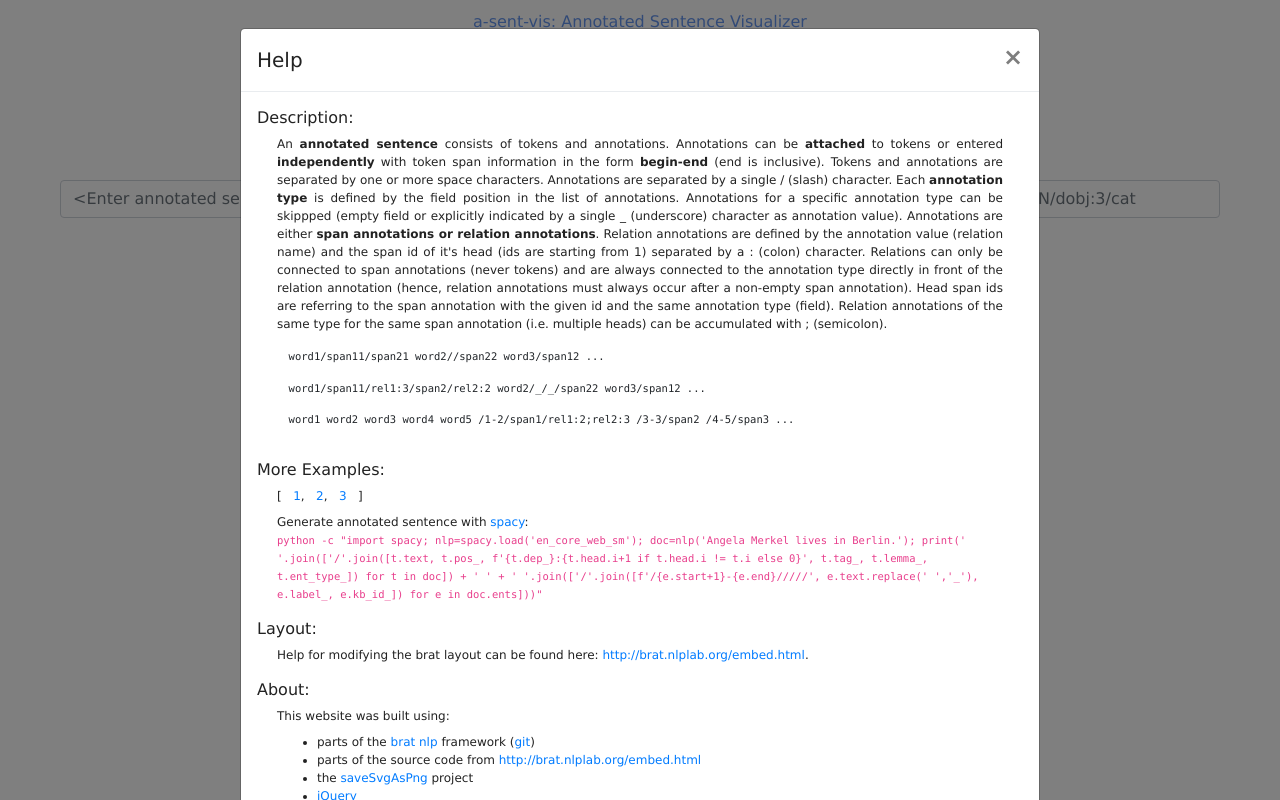
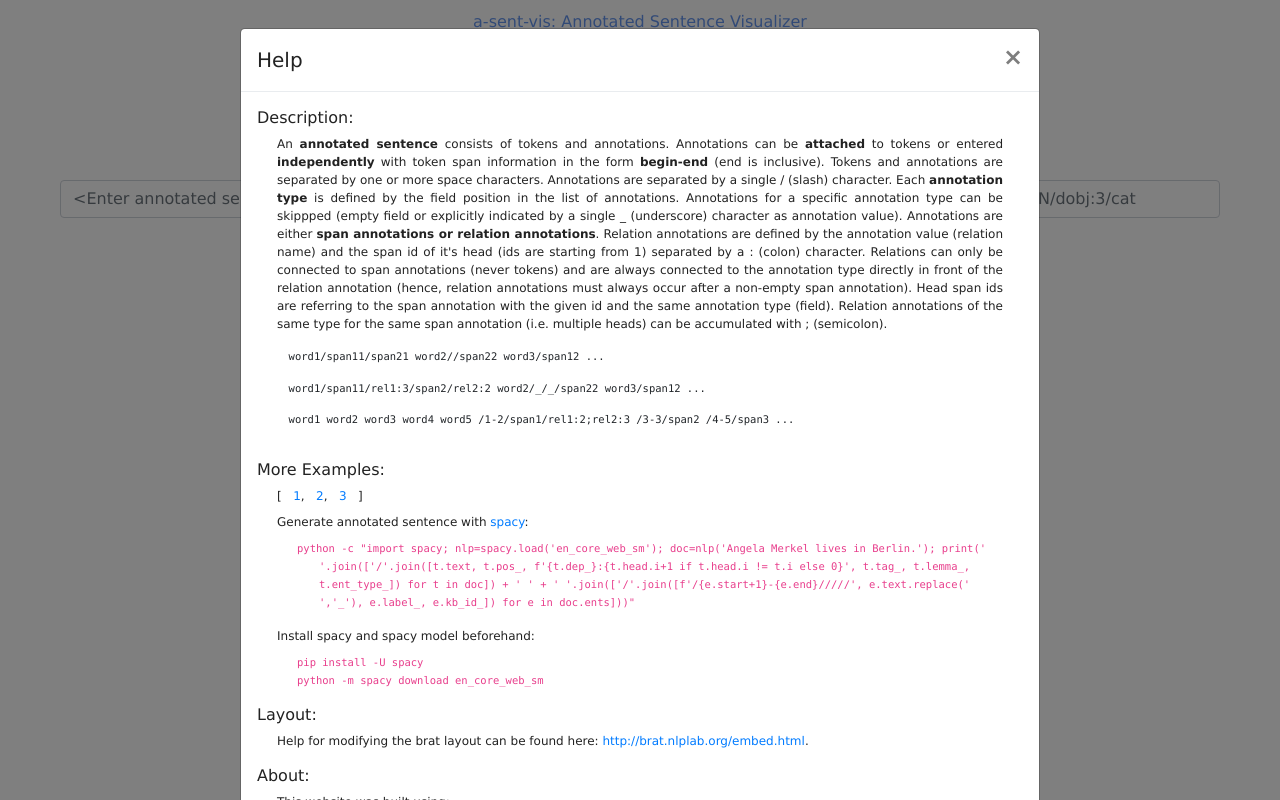
Before and after one commit to remstef/a-sent-vis, a plain HTML site: page client/index.html in a window 1280 px wide. Both pictures are taken after a click on the link "Show Help". Drawn offline with Linux system fonts and the light colour scheme.

Commit message:
formatting

```diff
--- a/client/index.html
+++ b/client/index.html
@@ -54,6 +54,12 @@
       margin-top: 5px;
       margin-right: 20px;
     }
+    .hangindent {
+      text-indent: -22px;
+      padding-left: 22px;
+      margin-left: 20px;
+      margin-right: 20px;
+    }
     #resultcontainer{
       margin-top: 30px;
     }
@@ -92,17 +98,28 @@
           &nbsp;
           <a href='?q=The%2FDT%2Fdet%3A2%2Fthe+++++++++++++++dog%2FNN%2Fnsubj%3A3%2Fdog+++++++++++++++chases%2FVBZ%2Froot%3A0%2Fchase+++++++++++++++the%2FDT%2Fdet%3A5%2Fthe+++++++++++++++cat%2FNN%2Fdobj%3A3%2Fcat'>1</a>,
           &nbsp;
-          <a href='?q=The%2FDET%2Fdet%3A5%2Fthe%20quick%2FADJ%2Famod%3A5%2Fquick%20brown%2FADJ%2Famod%3A5%2Fbrown%20fox%2FNOUN%2Fcompound%3A5%2Ffox%20jumps%2FNOUN%2FROOT%3A0%2Fjump%20over%2FADP%2Fprep%3A5%2Fover%20the%2FDET%2Fdet%3A9%2Fthe%20lazy%2FADJ%2Famod%3A9%2Flazy%20dog%2FNOUN%2Fpobj%3A6%2Fdog%20.%2FPUNCT%2Fpunct%3A5%2F.'>2</a>,
+          <a href='?q=The%2FDET%2Fdet%3A4%20quick%2FADJ%2Famod%3A4%20brown%2FADJ%2Famod%3A4%20fox%2FPROPN%2Fnsubj%3A5%20jumps%2FVERB%2FROOT%3A0%20over%2FADP%2Fprep%3A5%20the%2FDET%2Fdet%3A9%20lazy%2FADJ%2Famod%3A9%20dog%2FNOUN%2Fpobj%3A6%20.%2FPUNCT%2Fpunct%3A5'>2</a>,
           &nbsp;
           <a href='?q=Angela%2FPROPN%2Fcompound%3A2%2FNNP%2F%2F+Merkel%2FPROPN%2Fnsubj%3A9%2FNNP%2F%2F+%28%2FPUNCT%2Fpunct%3A2%2F-LRB-%2F%2F+the%2FDET%2Fdet%3A5%2FDT%2F%2F+chancellor%2FNOUN%2Fappos%3A2%2FNN%2F%2F+of%2FADP%2Fprep%3A5%2FIN%2F%2F+Germany%2FPROPN%2Fpobj%3A6%2FNNP%2F%2F+%29%2FPUNCT%2Fpunct%3A2%2F-RRB-%2F%2F+lives%2FVERB%2FROOT%3A0%2FVBZ%2F%2F+in%2FADP%2Fprep%3A9%2FIN%2F%2F+Berlin%2FPROPN%2Fpobj%3A10%2FNNP%2F%2F+.%2FPUNCT%2Fpunct%3A9%2F.%2F%2F+%2F1-2%2F%2F%2F%2F%2F%2F%2FAngela_Merkel%2FPERSON%2F+%2F7-7%2F%2F%2F%2F%2F%2F%2FGermany%2FGPE%2F+%2F11-11%2F%2F%2F%2F%2F%2F%2FBerlin%2FGPE%2F'>3</a>
           &nbsp;
           ]
         </p>
-        <p style='margin-left: 20px; margin-right:20px;'>
+        <p class='hangindent' style='margin-bottom: 8px;'>
           Generate annotated sentence with <a href='https://spacy.io/'>spacy</a>:
-          <br />
+        </p>
+        <p class='hangindent' style='margin-left: 40px;'>
           <code>
             python -c "import spacy; nlp=spacy.load('en_core_web_sm'); doc=nlp('Angela Merkel lives in Berlin.'); print(' '.join(['/'.join([t.text, t.pos_, f'{t.dep_}:{t.head.i+1 if t.head.i != t.i else 0}', t.tag_, t.lemma_, t.ent_type_]) for t in doc]) + ' ' + ' '.join(['/'.join([f'/{e.start+1}-{e.end}/////', e.text.replace(' ','_'), e.label_, e.kb_id_]) for e in doc.ents]))"
+          </code>
+        </p>
+        <p class='hangindent' style='margin-bottom: 8px;'>
+          Install spacy and spacy model beforehand:
+        </p>
+        <p style='margin-left: 40px;'>
+          <code>
+            pip install -U spacy
+            <br />
+            python -m spacy download en_core_web_sm
           </code>
         </p>
 
```
